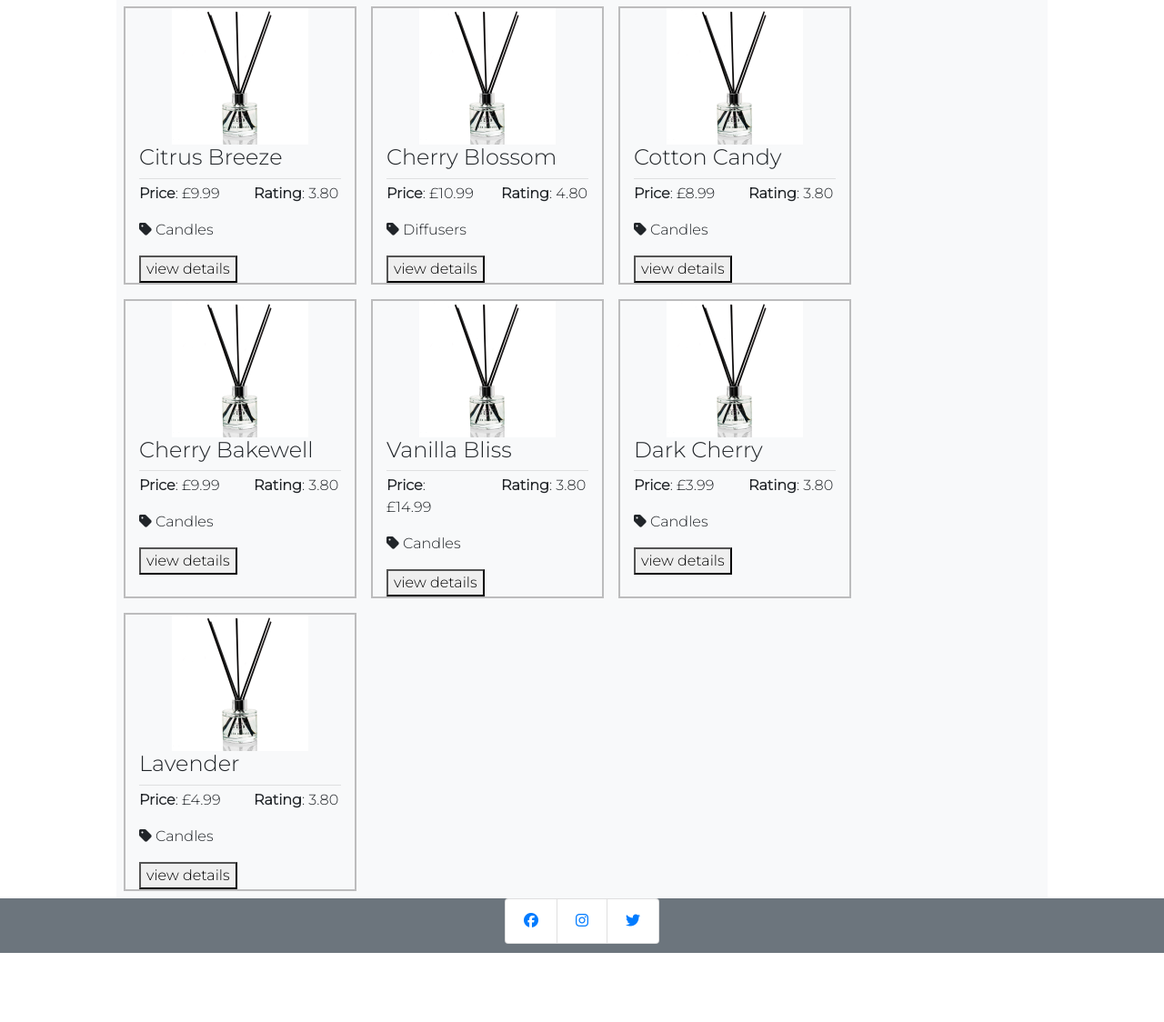
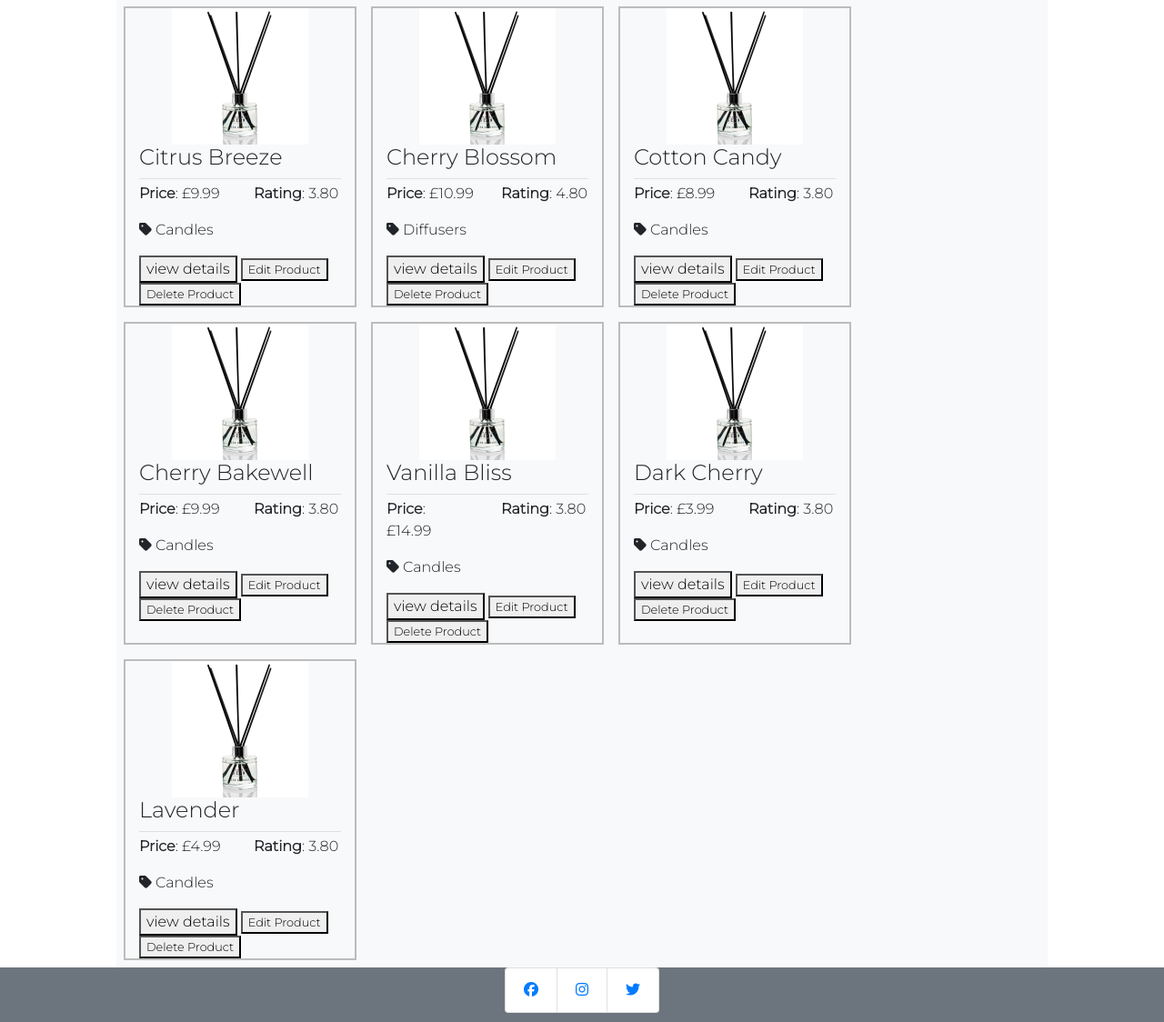
Before and after one commit to BegumDev/zafiya, a Django app: page /products/ in a window 1280 px wide. Shown: the part 286-1410 px from the top of the page at 91% size. Before the commit the page ends 1334 px from the top, so only its background shows below. Run offline with Django 3.2, Linux system fonts and the light colour scheme; the visitor is signed in with stand-in values (Sample User, id 1); data comes from the database, SQL or seed files in the repository; some libraries are stand-ins or nearby versions.

Commit message:
Add functionality for admin to delete a product.

```diff
--- a/products/templates/products/product_details.html
+++ b/products/templates/products/product_details.html
@@ -71,6 +71,7 @@
             <div class="col-12">
                 <p><i class="fa-solid fa-tag"></i> {{ product.category.visual_name }}</p>
             </div>
+        </div>
     </div>
 </section>
 
--- a/products/templates/products/products.html
+++ b/products/templates/products/products.html
@@ -50,6 +50,10 @@
                     </div>
                 </div>
                 <a href="{% url 'product_details' product.id %}"><button>view details</button></a>
+                {% if request.user.is_superuser %}
+                    <small><a href="{% url 'edit_product' product.id %}"><button>Edit Product</button></a></small>
+                    <small><a href="{% url 'delete_product' product.id %}"><button>Delete Product</button></a></small>
+                {% endif %}
             </div>
             {% endfor %}
         </div>
--- a/products/urls.py
+++ b/products/urls.py
@@ -6,4 +6,5 @@ urlpatterns = [
     path('<int:product_id>/', views.product_details, name='product_details'),
     path('add_product/', views.add_product, name='add_product'),
     path('edit_product/<int:product_id>/', views.edit_product, name='edit_product'),
+    path('delete_product/<int:product_id>/', views.delete_product, name='delete_product'),
 ]
--- a/products/views.py
+++ b/products/views.py
@@ -72,3 +72,13 @@ def edit_product(request, product_id):
     }
 
     return render(request, template, context)
+
+
+def delete_product(request, product_id):
+    """ A view to delete products """
+
+    product = get_object_or_404(Product, pk=product_id)
+    product.delete()
+    messages.success(request, 'Sucessfully deleted product')
+
+    return redirect(reverse('products'))
```
